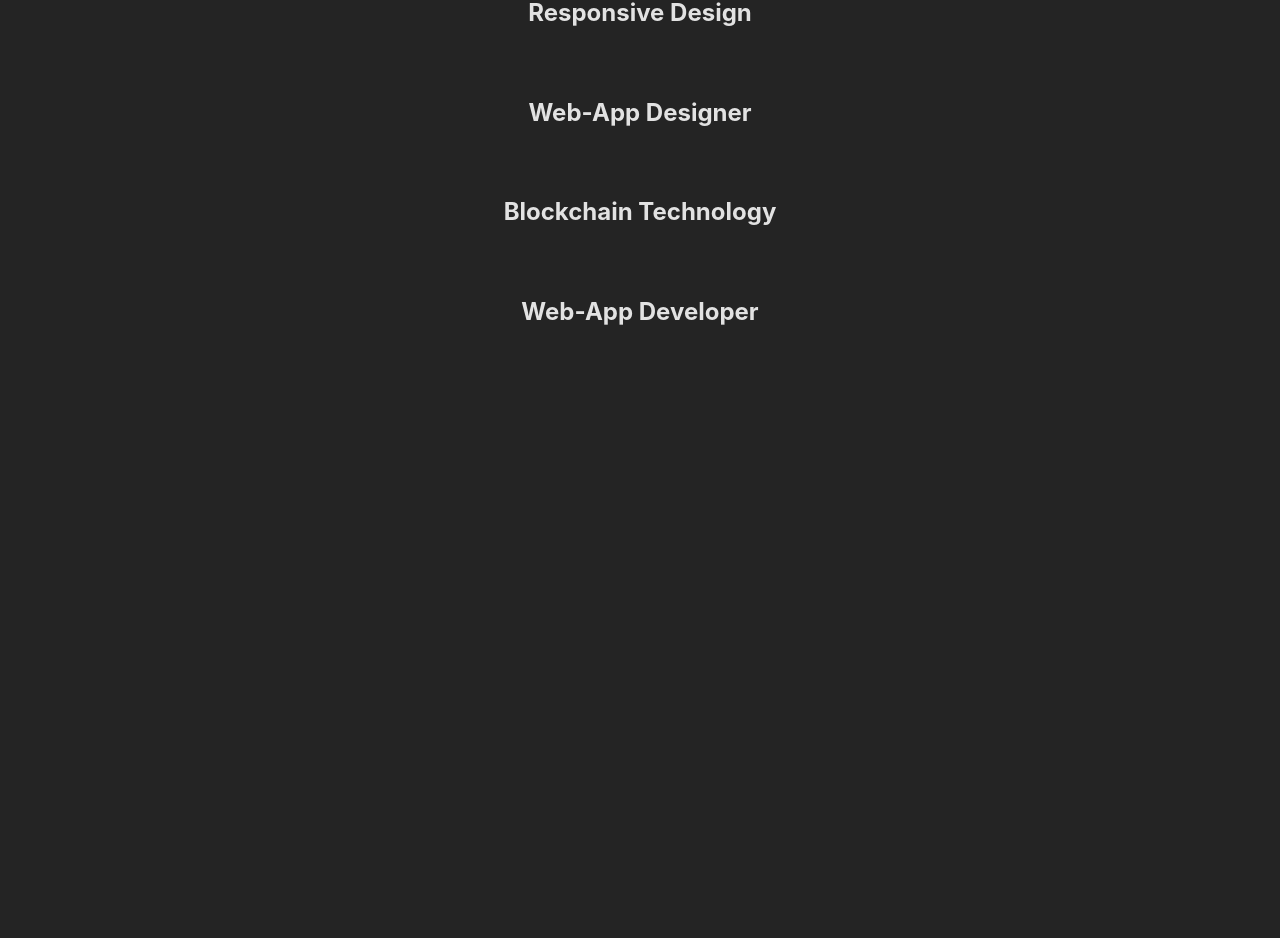
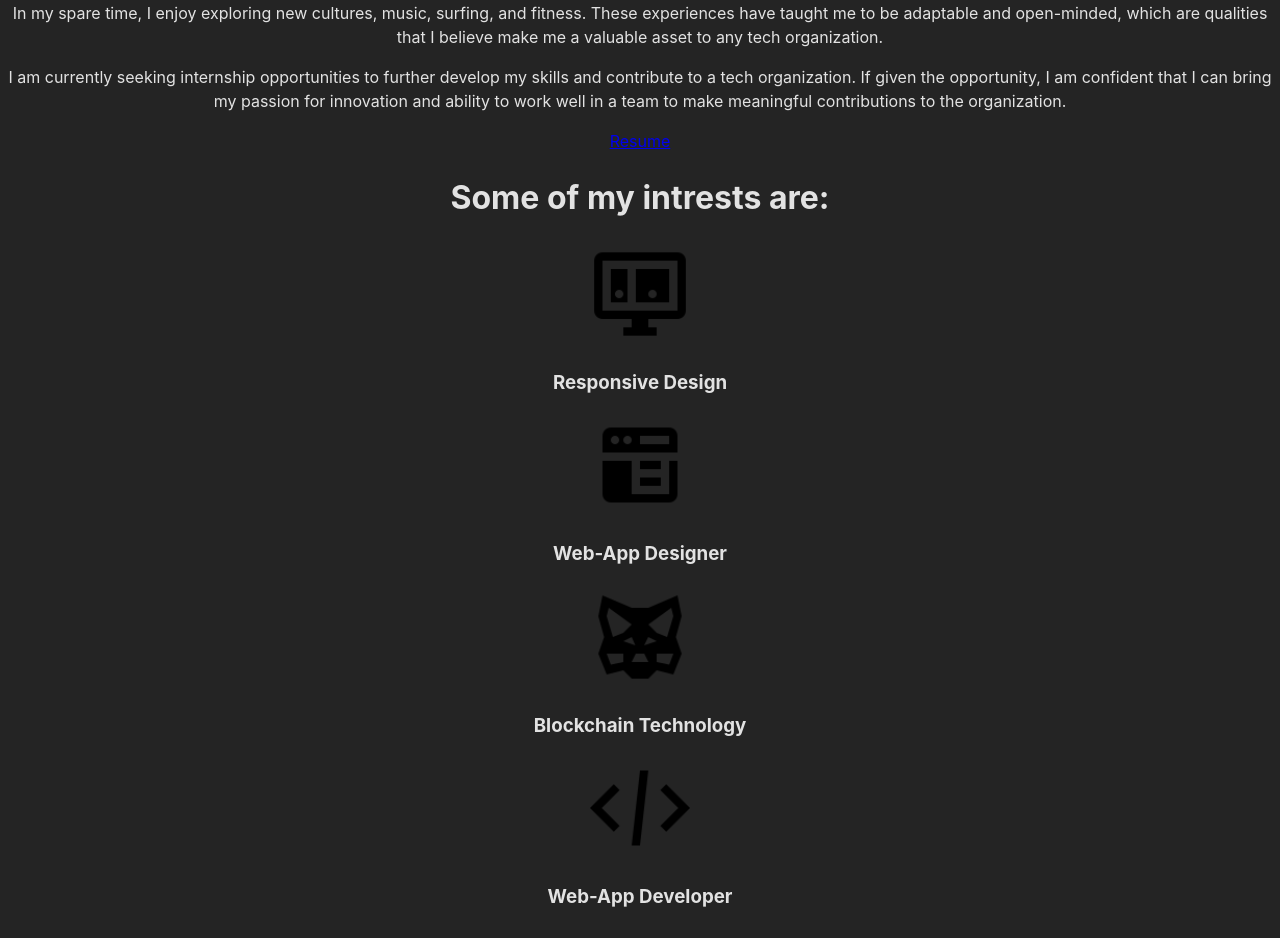
Before and after one commit to James-Frown/New-Portfolio, a React (Vite) app: page /about in a window 1280 px wide. Shown: the part 915-1853 px from the top of the page. Before the commit the page ends 1273 px from the top, so only its background shows below. Built offline with nearby package versions, Linux system fonts and the light colour scheme.

Commit message:
Latest Changes

```diff
--- a/src/pages/aboutPage/interests.jsx
+++ b/src/pages/aboutPage/interests.jsx
@@ -1,40 +1,43 @@
-
+import Icon1 from "../../assets/interests/ICON1.svg";
+import Icon2 from "../../assets/interests/ICON2.svg";
+import Icon3 from "../../assets/interests/ICON3.svg";
+import Icon4 from "../../assets/interests/ICON4.svg";
 import './about.css';
 
 const Intrests = () => {
     return (
         <>
-            <div className='Intrests__wrapper'>
-                <div className='Intrests__content'>
-                    <div className='content__text'>
-                        <h1 className='content__icons__text'>
+            <div className='intrests__wrapper'>
+                <div className='intrests__content'>
+                    <div className='content__title__wrapper'>
+                        <h1 className='content__title'>
                             Some of my intrests are:
                         </h1>
                     </div>
-                    <div className='content__icons__wrapepr'>
-                        <div className='icons__wrapepr'>
-                            <img src='' className='icons__selector' />
-                            <h2 className='content__icons__text'>
+                    <div className='content__icons__wrapper'>
+                        <div className='icon__wrapper'>
+                            <img src={Icon1} className='icon__selector' />
+                            <h3 className='icon__text'>
                                 Responsive Design
-                            </h2>
+                            </h3>
                         </div>
-                        <div className='icons__wrapepr'>
-                            <img src='' className='icons__selector' />
-                            <h2 className='content__icons__text'>
+                        <div className='icon__wrapper'>
+                            <img src={Icon2} className='icon__selector' />
+                            <h3 className='icon__text'>
                                 Web-App Designer
-                            </h2>
+                            </h3>
                         </div>
-                        <div className='icons__wrapepr'>
-                            <img src='' className='icons__selector' />
-                            <h2 className='content__icons__text'>
+                        <div className='icon__wrapper'>
+                            <img src={Icon3} className='icon__selector' />
+                            <h3 className='icon__text'>
                                 Blockchain Technology
-                            </h2>
+                            </h3>
                         </div>
-                        <div className='icons__wrapepr'>
-                            <img src='' className='icons__selector' />
-                            <h2 className='content__icons__text'>
+                        <div className='icon__wrapper'>
+                            <img src={Icon4} className='icon__selector' />
+                            <h3 className='icon__text'>
                                 Web-App Developer
-                            </h2>
+                            </h3>
                         </div>
                     </div>
                 </div>
--- a/src/pages/aboutPage/summery.jsx
+++ b/src/pages/aboutPage/summery.jsx
@@ -1,30 +1,30 @@
 import ProfileImage from "../../assets/images/ProfileImage.jpg";
-import './about.css';
+import './summery.css';
 
 const Summery = () => {
     return (
         <>
             <div className='summery__wrapper'>
-                <div className='image__wrapper'>
-                    <img src={ProfileImage} className='image__Selector'/>
+                <div className='summery__image__wrapper'>
+                    <img src={ProfileImage} className='image__selector'/>
                 </div>
-                <div className='summery__content'>
+                <div className='summery__content__wrapper'>
                     <div className='content__text'>
-                        <p>
+                        <p className='text__selector'>
                             As a tech enthusiast with an entrepreneurial spirit, I am driven to innovate and create positive change. With my passion for learning and willingness to take calculated risks, I am constantly seeking opportunities to challenge myself and push beyond my limits. My hunger for knowledge fuels my creativity, resilience, and unwavering commitment to success.
                         </p>
-                        <p>
+                        <p className='text__selector'>
                             I am a self-starter and team player with excellent communication skills, and a strong drive to code. My diverse interests and experiences contribute to my ability to think outside the box and bring unique perspectives to my work. Furthermore, I am dedicated to leaving a lasting impact on the world through my work in the tech industry.
                         </p>
-                        <p>
+                        <p className='text__selector'>
                             In my spare time, I enjoy exploring new cultures, music, surfing, and fitness. These experiences have taught me to be adaptable and open-minded, which are qualities that I believe make me a valuable asset to any tech organization.
                         </p>
-                        <p>
+                        <p className='text__selector'>
                             I am currently seeking internship opportunities to further develop my skills and contribute to a tech organization. If given the opportunity, I am confident that I can bring my passion for innovation and ability to work well in a team to make meaningful contributions to the organization.
                         </p>
                     </div>
-                    <div>
-                        <a href="https://drive.google.com/file/d/1x-6Qrc-P0WaMp9GuWRJiViEYyHD2WAcn/view?usp=share_link" className="Page__Link__Secondary">
+                    <div className='cta__wrapper'>
+                        <a href="https://drive.google.com/file/d/1x-6Qrc-P0WaMp9GuWRJiViEYyHD2WAcn/view?usp=share_link" className="cta__button">
                             Resume
                         </a>
                     </div>
```
